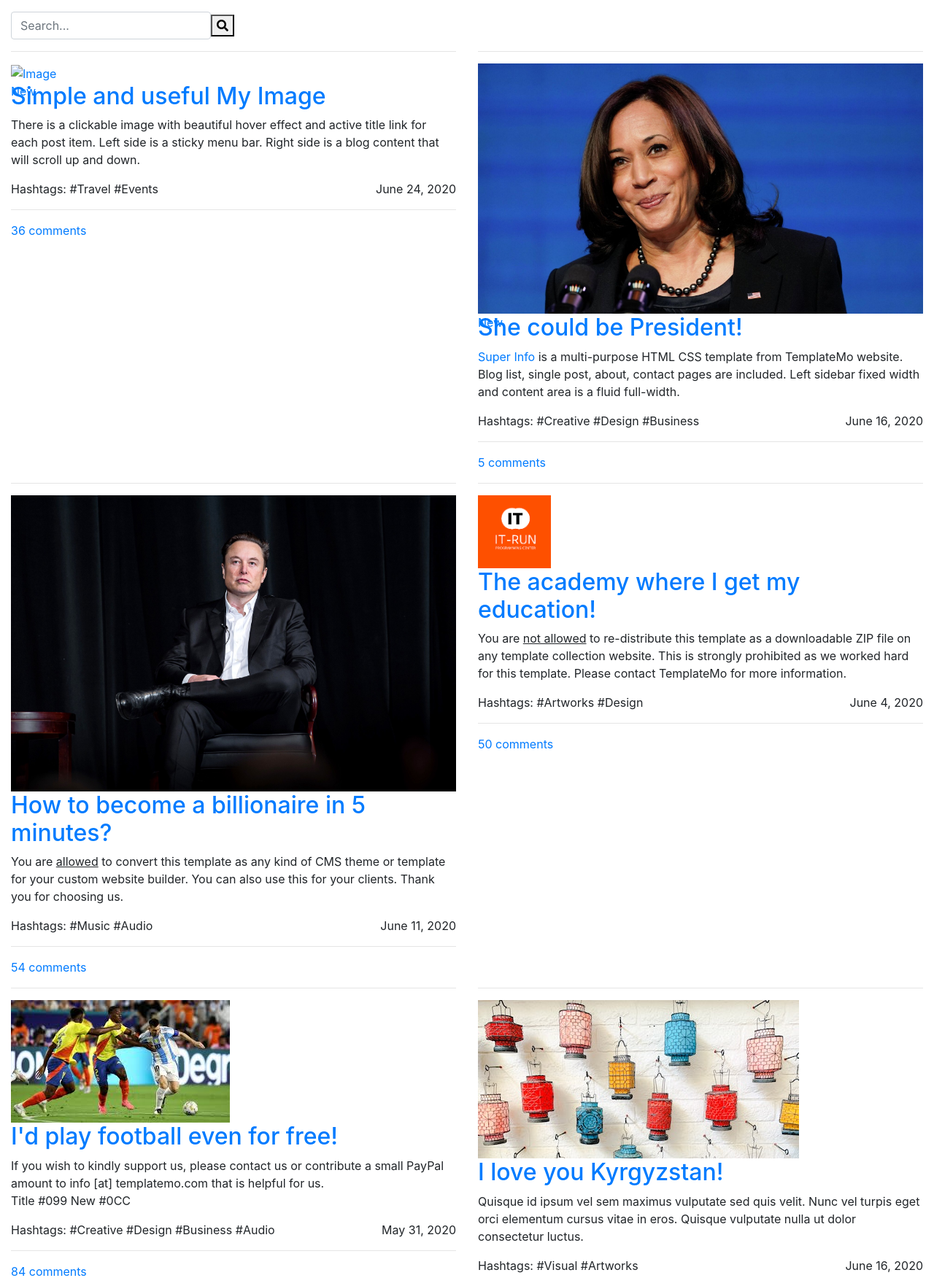
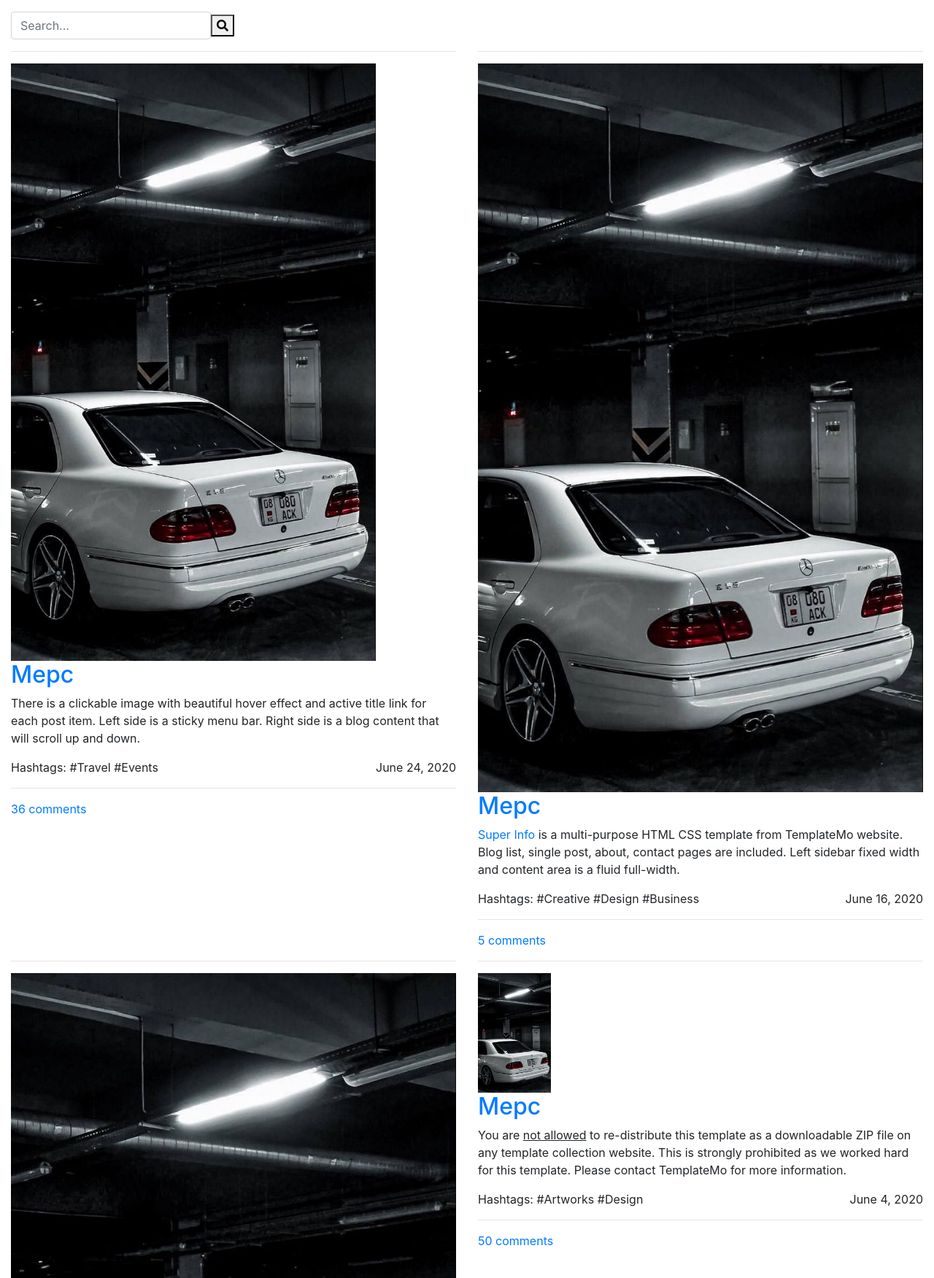
Before and after one commit to Kutbidinov/Super_Info_Project, a Django app: page /home/ in a window 1280 px wide. Shown: the part 184-1936 px from the top of the page at 73% size. Run offline with Django 5.2, Linux system fonts and the light colour scheme; data comes from the database, SQL or seed files in the repository; some libraries are stand-ins or nearby versions.

Commit message:
Changes!

```diff
--- a/super_info_core/blog/admin.py
+++ b/super_info_core/blog/admin.py
@@ -3,8 +3,8 @@ from blog.models import Publication, Category, Hashtag
 
 
 @admin.register(Publication)
-class DanislanAdmin(admin.ModelAdmin):
-    list_display = ['name']
+class PublicationAdmin(admin.ModelAdmin):
+    list_display = ['title']
 
 
 @admin.register(Hashtag)
--- a/super_info_core/blog/models.py
+++ b/super_info_core/blog/models.py
@@ -3,7 +3,38 @@ from ckeditor.fields import RichTextField
 from django.utils import timezone
 
 
+
+class Category(models.Model):
+    title = models.CharField(max_length=255)
+
+    class Meta:
+        verbose_name_plural = 'Категории'
+        verbose_name = 'Категория'
+
+    def __str__(self):
+        return self.title
+
+
+
+
+class Hashtag(models.Model):
+    title = models.CharField(max_length=255)
+
+    class Meta:
+        verbose_name_plural = 'Хэштеги'
+        verbose_name = 'Хэштег'
+
+    def __str__(self):
+        return self.title
+
+
+
+
+
+
 class Publication(models.Model):
+    category = models.ForeignKey(Category, on_delete=models.CASCADE, null=True)
+    hashtags = models.ManyToManyField(Hashtag, null=True)
     title = models.CharField(max_length=255)
     short_description = models.TextField()
     description = models.TextField()
@@ -14,20 +45,6 @@ class Publication(models.Model):
         verbose_name = 'Публикация'
 
 
-
-class Category(models.Model):
-    title = models.CharField(max_length=255)
-
-    class Meta:
-        verbose_name_plural = 'Категории'
-        verbose_name = 'Категория'
-
-
-
-
-class Hashtag(models.Model):
-    title = models.CharField(max_length=255)
-
-    class Meta:
-        verbose_name_plural = 'Хэштеги'
-        verbose_name = 'Хэштег'
+# class PublicationComment(models.Model):
+#     publication = models.ForeignKey(Publication, on_delete=models.CASCADE, null=True)
+#
--- a/super_info_core/blog/views.py
+++ b/super_info_core/blog/views.py
@@ -14,9 +14,21 @@ class HomeView(TemplateView):
 
 
 
+
+
 class ContactView(TemplateView):
     template_name = 'contact.html'
 
 
+
+
+
 class PublicationDetailView(TemplateView):
     template_name = 'publication-detail.html'
+
+    def get_context_data(self, **kwargs):
+        publication_pk = kwargs['pk']
+        context = {
+            "publication": Publication.objects.get(id=publication_pk)
+        }
+        return context
--- a/super_info_core/templates/index.html
+++ b/super_info_core/templates/index.html
@@ -18,14 +18,14 @@
                 </div>
             </div>
             <div class="row tm-row">
+                {% for item in publication_list %}
                 <article class="col-12 col-md-6 tm-post">
                     <hr class="tm-hr-primary">
                     <a href="publication-detail.html" class="effect-lily tm-post-link tm-pt-60">
                         <div class="tm-post-link-inner">
-                            <img src="{{ danislan.image.url }}" alt="Image" class="img-fluid">
+                            <img src="{{ item.image.url }}" width="500px" alt="Image" class="img-fluid">
                         </div>
-                        <span class="position-absolute tm-new-badge">New</span>
-                        <h2 class="tm-pt-30 tm-color-primary tm-post-title">Simple and useful My Image</h2>
+                        <h2 class="tm-pt-30 tm-color-primary tm-post-title">{{ item.title }} </h2>
                     </a>
                     <p class="tm-pt-30">
                         There is a clickable image with beautiful hover effect and active title link for each post item.
@@ -44,10 +44,9 @@
                     <hr class="tm-hr-primary">
                     <a href="publication-detail.html" class="effect-lily tm-post-link tm-pt-60">
                         <div class=" tm-post-link-inner">
-                            <img src="{% static 'img/Камалу Кхарис.jpg' %}" alt="Image" class="img-fluid">
+                            <img src="{{ item.image.url }}" alt="Image" class="img-fluid">
                         </div>
-                        <span class="position-absolute tm-new-badge">New</span>
-                        <h2 class="tm-pt-30 tm-color-primary tm-post-title">She could be President!</h2>
+                        <h2 class="tm-pt-30 tm-color-primary tm-post-title">{{ item.title }} </h2>
                     </a>
                     <p class="tm-pt-30">
                         <a rel="nofollow" href="https://templatemo.com/tm-553-xtra-blog" target="_blank">Super Info</a>  is a multi-purpose HTML CSS template from TemplateMo website.
@@ -66,9 +65,9 @@
                     <hr class="tm-hr-primary">
                     <a href="publication-detail.html" class="effect-lily tm-post-link tm-pt-20">
                         <div class="tm-post-link-inner">
-                            <img src="{% static 'img/Илон Маск.jpeg' %}" alt="Image" class="img-fluid">
+                            <img src="{{ item.image.url }}" alt="Image" class="img-fluid">
                         </div>
-                        <h2 class="tm-pt-30 tm-color-primary tm-post-title">How to become a billionaire in 5 minutes?</h2>
+                        <h2 class="tm-pt-30 tm-color-primary tm-post-title">{{ item.title }}</h2>
                     </a>
                     <p class="tm-pt-30">
                         You are <u>allowed</u> to convert this template as any kind of CMS theme or template for your custom website builder.
@@ -87,9 +86,9 @@
                     <hr class="tm-hr-primary">
                     <a href="publication-detail.html" class="effect-lily tm-post-link tm-pt-20">
                         <div class="tm-post-link-inner">
-                            <img src="{% static 'img/IT-RUN.png' %}" width="100" alt="Image" class="img-fluid">
+                            <img src="{{ item.image.url }}" width="100" alt="Image" class="img-fluid">
                         </div>
-                        <h2 class="tm-pt-30 tm-color-primary tm-post-title">The academy where I get my education!</h2>
+                        <h2 class="tm-pt-30 tm-color-primary tm-post-title">{{ item.title }} </h2>
                     </a>
                     <p class="tm-pt-30">
                         You are <u>not allowed</u> to re-distribute this template as a downloadable ZIP file on any template collection
@@ -107,9 +106,9 @@
                     <hr class="tm-hr-primary">
                     <a href="publication-detail.html" class="effect-lily tm-post-link tm-pt-20">
                         <div class="tm-post-link-inner">
-                            <img src="{% static 'img/Messi.jpg' %}" alt="Image" class="img-fluid">
+                            <img src="{{ item.image.url }}" alt="Image" class="img-fluid">
                         </div>
-                        <h2 class="tm-pt-30 tm-color-primary tm-post-title">I'd play football even for free!</h2>
+                        <h2 class="tm-pt-30 tm-color-primary tm-post-title">{{ item.title }} </h2>
                     </a>
                     <p class="tm-pt-30">
                         If you wish to kindly support us, please contact us or contribute a small PayPal amount to info [at] templatemo.com that is helpful for us.
@@ -129,9 +128,9 @@
                     <hr class="tm-hr-primary">
                     <a href="publication-detail.html" class="effect-lily tm-post-link tm-pt-20">
                         <div class="tm-post-link-inner">
-                            <img src="{% static 'img/img-06.jpg' %}" alt="Image" class="img-fluid">
+                            <img src="{{ item.image.url }}" alt="Image" class="img-fluid">
                         </div>
-                        <h2 class="tm-pt-30 tm-color-primary tm-post-title">I love you Kyrgyzstan!</h2>
+                        <h2 class="tm-pt-30 tm-color-primary tm-post-title">{{ item.title }} </h2>
                     </a>
                     <p class="tm-pt-30">
                         Quisque id ipsum vel sem maximus vulputate sed quis velit. Nunc vel turpis eget orci elementum cursus vitae in eros. Quisque vulputate nulla ut dolor consectetur luctus.
@@ -145,7 +144,9 @@
                         <a href=""> 88 comments </a>
                     </div>
                 </article>
+                {% endfor %}
             </div>
+
             <div class="row tm-row tm-mt-100 tm-mb-75">
                 <div class="tm-prev-next-wrapper">
                     <a href="#" class="mb-2 tm-btn tm-btn-primary tm-prev-next disabled tm-mr-20">Prev</a>
--- a/super_info_core/templates/publication-detail.html
+++ b/super_info_core/templates/publication-detail.html
@@ -20,7 +20,7 @@
                 <div class="col-lg-8 tm-post-col">
                     <div class="tm-post-full">
                         <div class="mb-4">
-                            <h2 class="pt-2 tm-color-primary tm-post-title">Single Post of Super Info HTML Template</h2>
+                            <h2 class="pt-2 tm-color-primary tm-post-title">{{ publication.title }}</h2>
                             <p class="tm-mb-40">Education</p>
                             <p class="tm-mb-40">June 16, 2020</p>
 
```
Also changed, not shown: super_info_core/assets/img/Danislan.jpg (added), super_info_core/blog/migrations/0003_category_hashtag_publication_delete_danislan.py (added), super_info_core/blog/migrations/0004_publication_category.py (added), super_info_core/blog/migrations/0005_remove_publication_category_publication_hashtags_and_more.py (added), super_info_core/db.sqlite3, super_info_core/media/10_Timeless_Tea_Kettles.jpeg (added), super_info_core/media/Без_названия.jpeg (added), super_info_core/media/Без_названия_2.jfif (added), super_info_core/media/Илон_Маск.jpg (added), super_info_core/media/Илон_Маск_eaqwClc.jpg (added).
